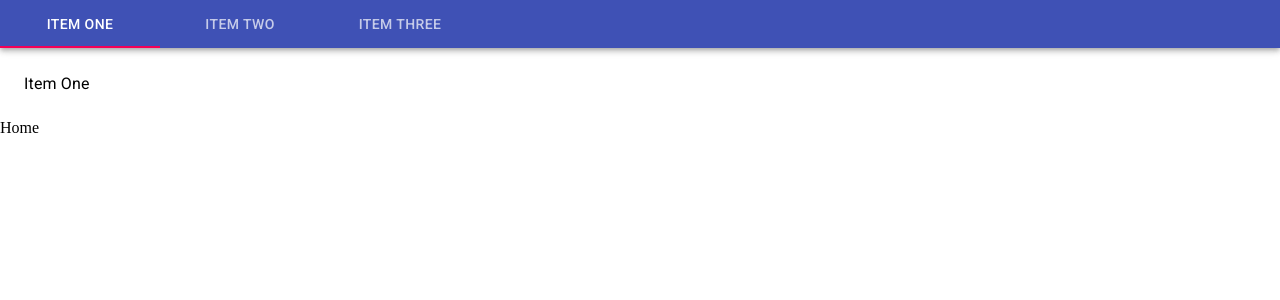
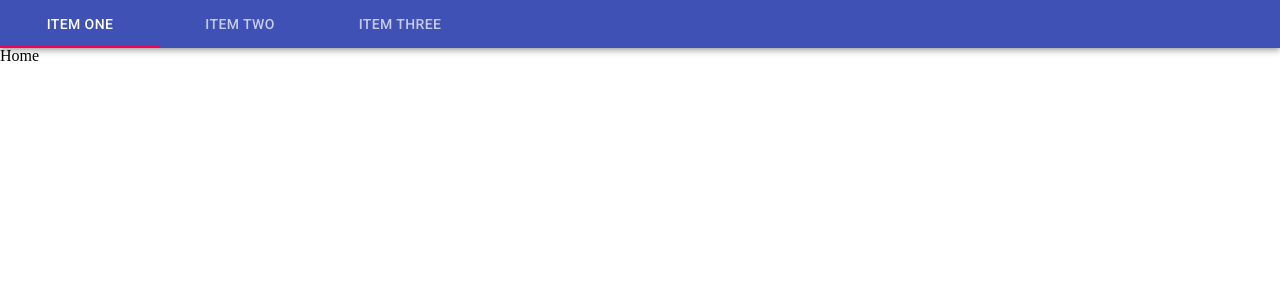
Before and after one commit to SirPotatoIV/babyGamble, a React (Create React App) app: page / in a window 1280 px wide. Shown: the top 300 px of the page. Built offline with nearby package versions, Linux system fonts and the light colour scheme.

Commit message:
Removed unnecessary code from Material-UI example.

```diff
--- a/src/components/Navbar/Navbar.js
+++ b/src/components/Navbar/Navbar.js
@@ -1,37 +1,8 @@
 import React from 'react';
-import PropTypes from 'prop-types';
 import { makeStyles } from '@material-ui/core/styles';
 import AppBar from '@material-ui/core/AppBar';
 import Tabs from '@material-ui/core/Tabs';
 import Tab from '@material-ui/core/Tab';
-import Typography from '@material-ui/core/Typography';
-import Box from '@material-ui/core/Box';
-
-function TabPanel(props) {
-  const { children, value, index, ...other } = props;
-
-  return (
-    <div
-      role="tabpanel"
-      hidden={value !== index}
-      id={`simple-tabpanel-${index}`}
-      aria-labelledby={`simple-tab-${index}`}
-      {...other}
-    >
-      {value === index && (
-        <Box p={3}>
-          <Typography>{children}</Typography>
-        </Box>
-      )}
-    </div>
-  );
-}
-
-TabPanel.propTypes = {
-  children: PropTypes.node,
-  index: PropTypes.any.isRequired,
-  value: PropTypes.any.isRequired,
-};
 
 function a11yProps(index) {
   return {
@@ -68,15 +39,6 @@ export default function Navbar() {
           <Tab label="Item Three" {...a11yProps(2)} />
         </Tabs>
       </AppBar>
-      <TabPanel value={value} index={0}>
-        Item One
-      </TabPanel>
-      <TabPanel value={value} index={1}>
-        Item Two
-      </TabPanel>
-      <TabPanel value={value} index={2}>
-        Item Three
-      </TabPanel>
     </div>
   );
 }
```
Also changed, not shown: 1 other file (tests, documents, lock files or other folders).
